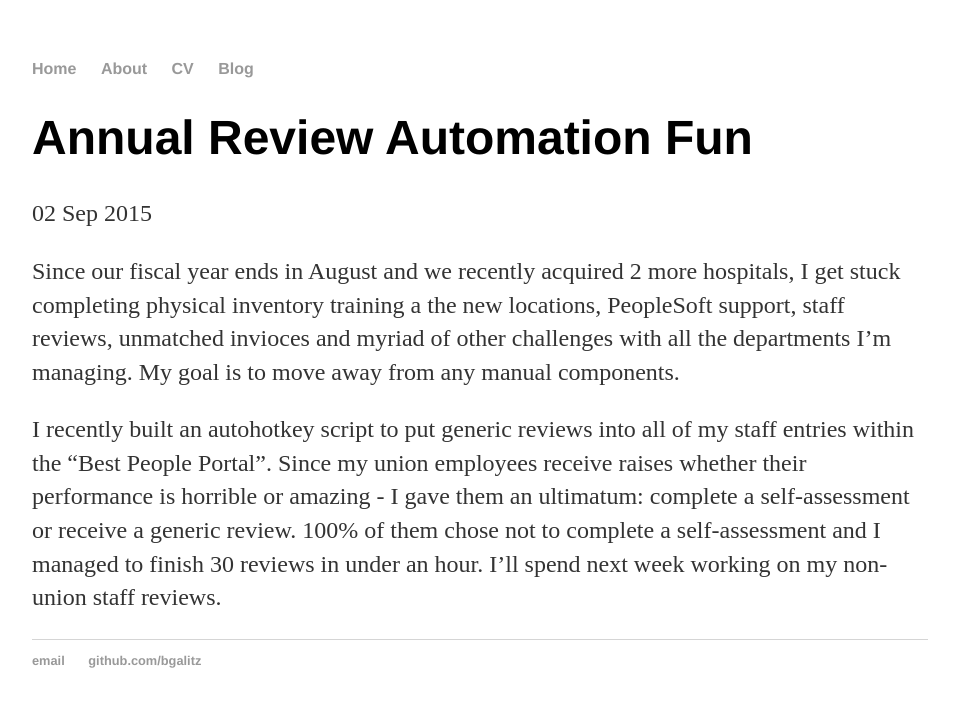
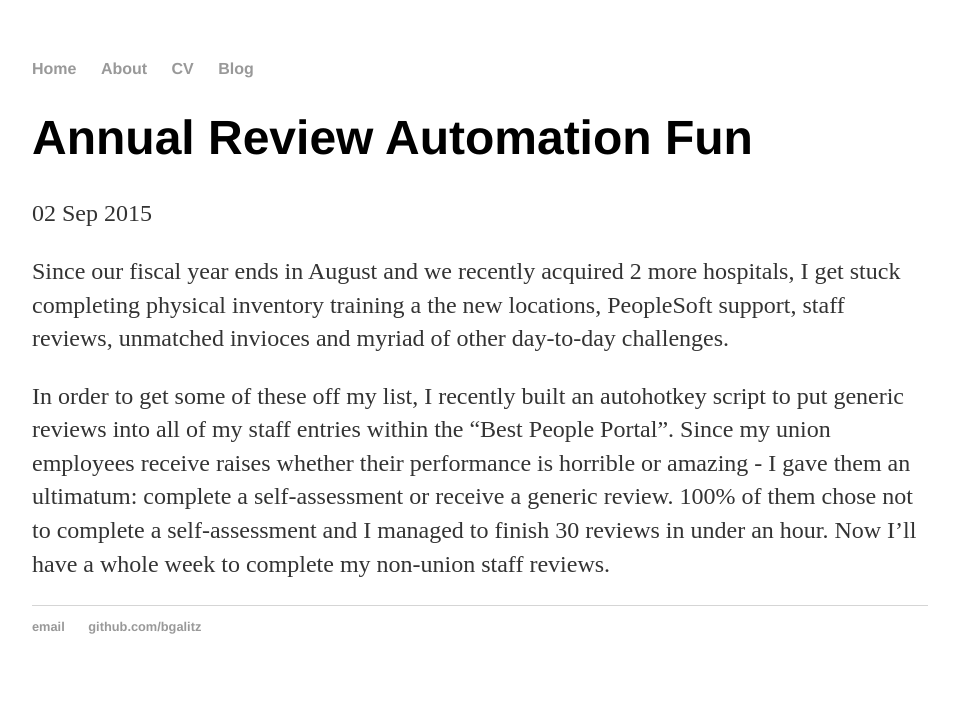
Before and after one commit to bgalitz/bgalitz.github.io, a Jekyll site: the page built from _posts/2015-09-02-annual-reviews.md, in a window 1280 px wide. Shown: the top 707 px of the page, without its empty margins (160-1119 px from the left). Built offline with Jekyll 4.4.1, drawn with Linux system fonts in a browser that asks for light colours.

Commit message:
Update 2015-09-02-annual-reviews.md
update

```diff
--- a/_posts/2015-09-02-annual-reviews.md
+++ b/_posts/2015-09-02-annual-reviews.md
@@ -5,10 +5,9 @@ date: 2015-09-02
 ---
 
 Since our fiscal year ends in August and we recently acquired 2 more hospitals, I get stuck completing physical inventory
-training a the new locations, PeopleSoft support, staff reviews, unmatched invioces and myriad of other challenges with
-all the departments I'm managing. My goal is to move away from any manual components.
+training a the new locations, PeopleSoft support, staff reviews, unmatched invioces and myriad of other day-to-day challenges.
 
-I recently built an autohotkey script to put generic reviews into all of my staff entries within the "Best People Portal".
+In order to get some of these off my list, I recently built an autohotkey script to put generic reviews into all of my staff entries within the "Best People Portal".
 Since my union employees receive raises whether their performance is horrible or amazing - I gave them an ultimatum: complete
 a self-assessment or receive a generic review. 100% of them chose not to complete a self-assessment and I managed to finish
-30 reviews in under an hour. I'll spend next week working on my non-union staff reviews.
+30 reviews in under an hour. Now I'll have a whole week to complete my non-union staff reviews.
```
